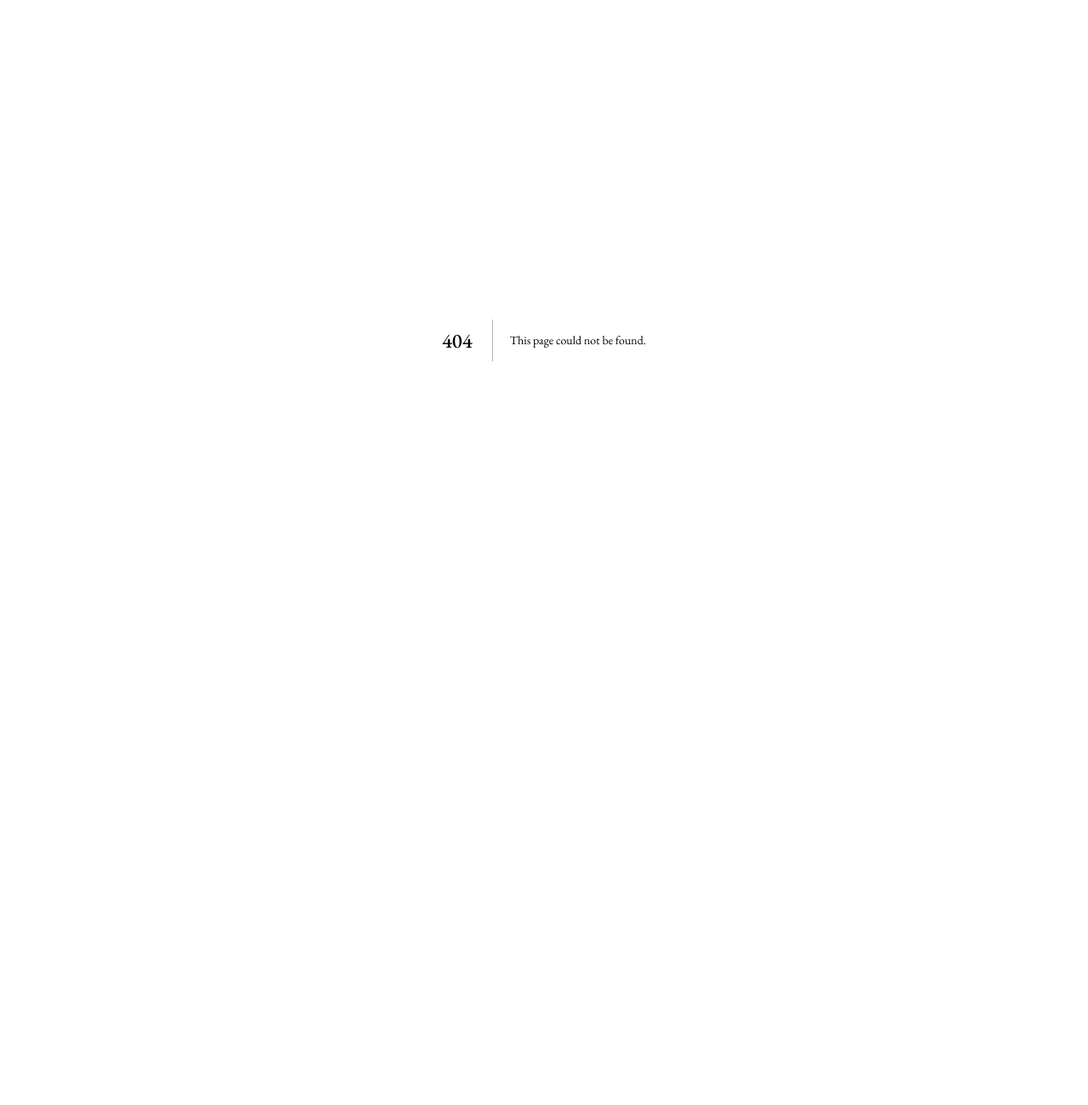
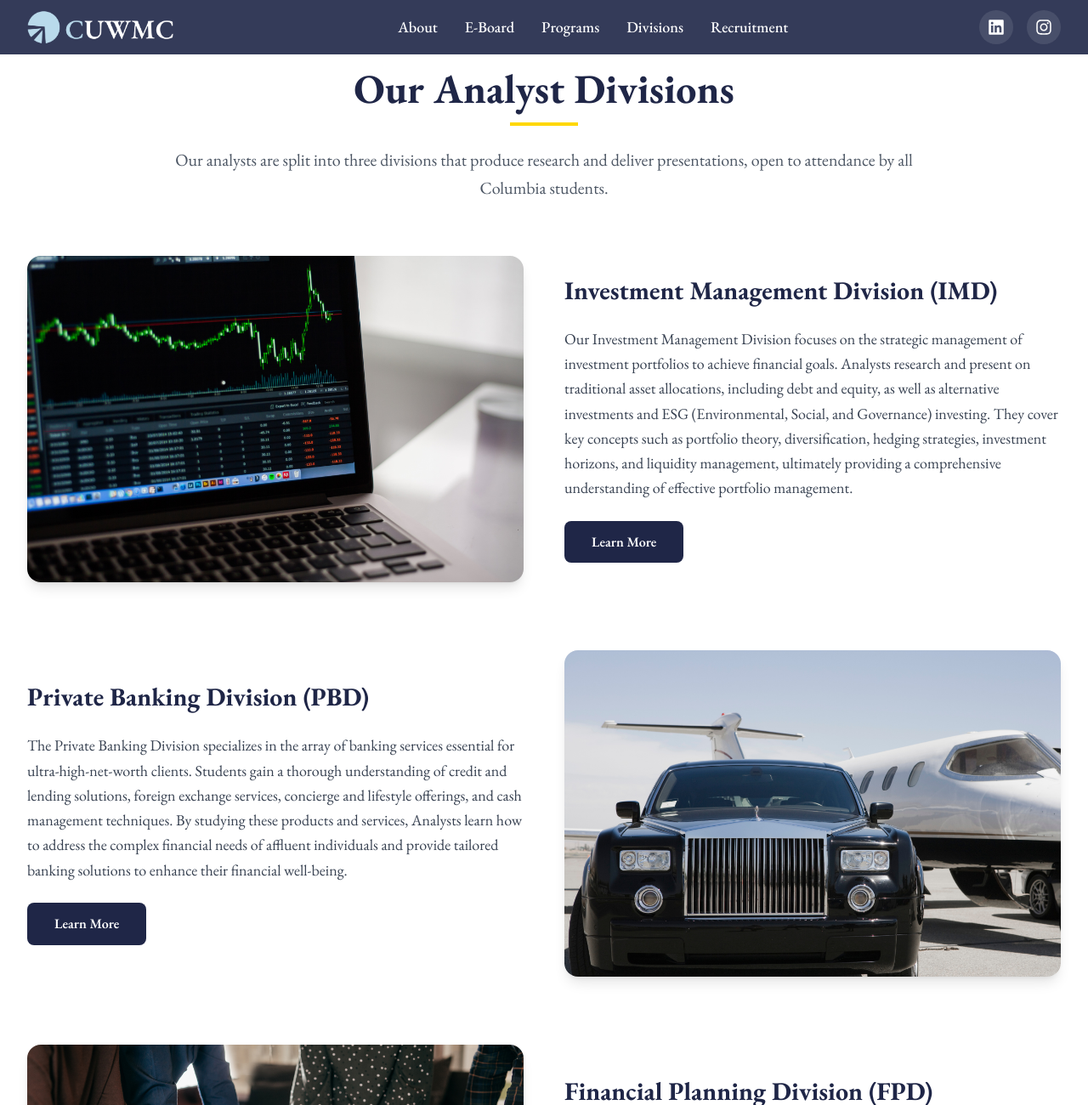
Before and after one commit to batuhanyeltekin/cuwmc, a Next.js app: page /divisions in a window 1280 px wide. Before the commit this address had no page. Shown: the top 1300 px of the page at 85% size. Before the commit the page ends 800 px from the top, so only its background shows below. Built offline with nearby package versions, Linux system fonts and the light colour scheme.

Commit message:
added the divisions page

```diff
--- /dev/null
+++ b/app/divisions/page.tsx
@@ -0,0 +1,118 @@
+'use client'
+import React from 'react'
+import Link from 'next/link'
+
+import Navbar from '../../components/Navbar'
+import Footer from '../../components/Footer'
+
+export default function DivisionsPage() {
+  return (
+    <main className="min-h-screen">
+      <Navbar />
+
+      <section className="pt-20 pb-20 bg-white">
+        <div className="max-w-7xl mx-auto px-4 sm:px-6 lg:px-8">
+          <div className="text-center mb-16">
+            <h1 className="text-4xl md:text-5xl font-bold text-cuwmc-primary mb-4 font-garamond">
+              Our Analyst Divisions
+            </h1>
+            <div className="w-20 h-1 bg-cuwmc-secondary mx-auto"></div>
+            <p className="text-xl text-gray-600 mt-6 max-w-4xl mx-auto font-garamond leading-relaxed">
+              Our analysts are split into three divisions that produce research and deliver presentations, open to attendance by all Columbia students.
+            </p>
+          </div>
+
+          {/* Investment Management Division */}
+          <div className="mb-20">
+            <div className="grid lg:grid-cols-2 gap-12 items-center">
+              <div className="order-2 lg:order-1">
+                <img
+                  src="/assets/imgs/imd.png"
+                  alt="Investment Management Division"
+                  className="w-full h-96 object-cover rounded-2xl shadow-lg"
+                />
+              </div>
+              <div className="order-1 lg:order-2">
+                <h2 className="text-3xl font-bold text-cuwmc-primary mb-6 font-garamond">
+                  Investment Management Division (IMD)
+                </h2>
+                <p className="text-lg text-gray-700 leading-relaxed mb-6 font-garamond">
+                  Our Investment Management Division focuses on the strategic management of investment portfolios to achieve financial goals. Analysts research and present on traditional asset allocations, including debt and equity, as well as alternative investments and ESG (Environmental, Social, and Governance) investing. They cover key concepts such as portfolio theory, diversification, hedging strategies, investment horizons, and liquidity management, ultimately providing a comprehensive understanding of effective portfolio management.
+                </p>
+                <button className="bg-cuwmc-primary text-white px-8 py-3 rounded-lg font-semibold hover:bg-cuwmc-primary/90 transition-all duration-300 hover:-translate-y-1 hover:shadow-lg">
+                  Learn More
+                </button>
+              </div>
+            </div>
+          </div>
+
+          {/* Private Banking Division */}
+          <div className="mb-20">
+            <div className="grid lg:grid-cols-2 gap-12 items-center">
+              <div>
+                <h2 className="text-3xl font-bold text-cuwmc-primary mb-6 font-garamond">
+                  Private Banking Division (PBD)
+                </h2>
+                <p className="text-lg text-gray-700 leading-relaxed mb-6 font-garamond">
+                  The Private Banking Division specializes in the array of banking services essential for ultra-high-net-worth clients. Students gain a thorough understanding of credit and lending solutions, foreign exchange services, concierge and lifestyle offerings, and cash management techniques. By studying these products and services, Analysts learn how to address the complex financial needs of affluent individuals and provide tailored banking solutions to enhance their financial well-being.
+                </p>
+                <button className="bg-cuwmc-primary text-white px-8 py-3 rounded-lg font-semibold hover:bg-cuwmc-primary/90 transition-all duration-300 hover:-translate-y-1 hover:shadow-lg">
+                  Learn More
+                </button>
+              </div>
+              <div>
+                <img
+                  src="/assets/imgs/pbd.png"
+                  alt="Private Banking Division"
+                  className="w-full h-96 object-cover rounded-2xl shadow-lg"
+                />
+              </div>
+            </div>
+          </div>
+
+          {/* Financial Planning Division */}
+          <div className="mb-20">
+            <div className="grid lg:grid-cols-2 gap-12 items-center">
+              <div className="order-2 lg:order-1">
+                <img
+                  src="/assets/imgs/fpd.png"
+                  alt="Financial Planning Division"
+                  className="w-full h-96 object-cover rounded-2xl shadow-lg"
+                />
+              </div>
+              <div className="order-1 lg:order-2">
+                <h2 className="text-3xl font-bold text-cuwmc-primary mb-6 font-garamond">
+                  Financial Planning Division (FPD)
+                </h2>
+                <p className="text-lg text-gray-700 leading-relaxed mb-6 font-garamond">
+                  Analysts in the Financial Planning Division delve into a wide range of personal finance topics, including budgeting, retirement planning, philanthropy, and tax strategies. The emphasis is on creating comprehensive financial plans tailored to individual timelines, risk tolerance, and investment horizons. This includes in-depth exploration of estate planning, charitable giving, tax optimization, and other aspects essential to achieving long-term financial stability and growth.
+                </p>
+                <button className="bg-cuwmc-primary text-white px-8 py-3 rounded-lg font-semibold hover:bg-cuwmc-primary/90 transition-all duration-300 hover:-translate-y-1 hover:shadow-lg">
+                  Learn More
+                </button>
+              </div>
+            </div>
+          </div>
+
+          {/* Call to Action */}
+          <div className="text-center bg-gray-50 rounded-3xl p-12">
+            <h3 className="text-2xl font-bold text-cuwmc-primary mb-6 font-garamond">
+              Are you interested in joining any of these divisions?
+            </h3>
+            <p className="text-lg text-gray-600 mb-8 font-garamond">
+              Check out our recruitment page!
+            </p>
+            <Link
+              href="/recruitment"
+              className="inline-block bg-cuwmc-secondary text-white px-8 py-4 rounded-lg font-semibold text-lg hover:bg-cuwmc-secondary/90 transition-all duration-300 hover:-translate-y-1 hover:shadow-lg"
+            >
+              Join CUWMC
+            </Link>
+          </div>
+        </div>
+      </section>
+
+      <Footer />
+    </main>
+  )
+}
--- a/components/Footer.tsx
+++ b/components/Footer.tsx
@@ -44,9 +44,9 @@ export default function Footer() {
                 </a>
               </li>
               <li>
-                <a href="#divisions" className="text-gray-300 hover:text-cuwmc-secondary transition-colors">
-                  Divisions
-                </a>
+                              <a href="/divisions" className="text-gray-300 hover:text-cuwmc-secondary transition-colors">
+                Divisions
+              </a>
               </li>
               <li>
                 <a href="#recruitment" className="text-gray-300 hover:text-cuwmc-secondary transition-colors">
--- a/components/Navbar.tsx
+++ b/components/Navbar.tsx
@@ -37,8 +37,8 @@ export default function Navbar() {
             <div className="ml-10 flex items-baseline space-x-8">
               <a href="#about" className="nav-link">About</a>
               <a href="/eboard" className="nav-link">E-Board</a>
-              <a href="#programs" className="nav-link">Programs</a>
-              <a href="#divisions" className="nav-link">Divisions</a>
+              <a href="/programs" className="nav-link">Programs</a>
+              <a href="/divisions" className="nav-link">Divisions</a>
               <a href="#recruitment" className="nav-link">Recruitment</a>
             </div>
           </div>
```
